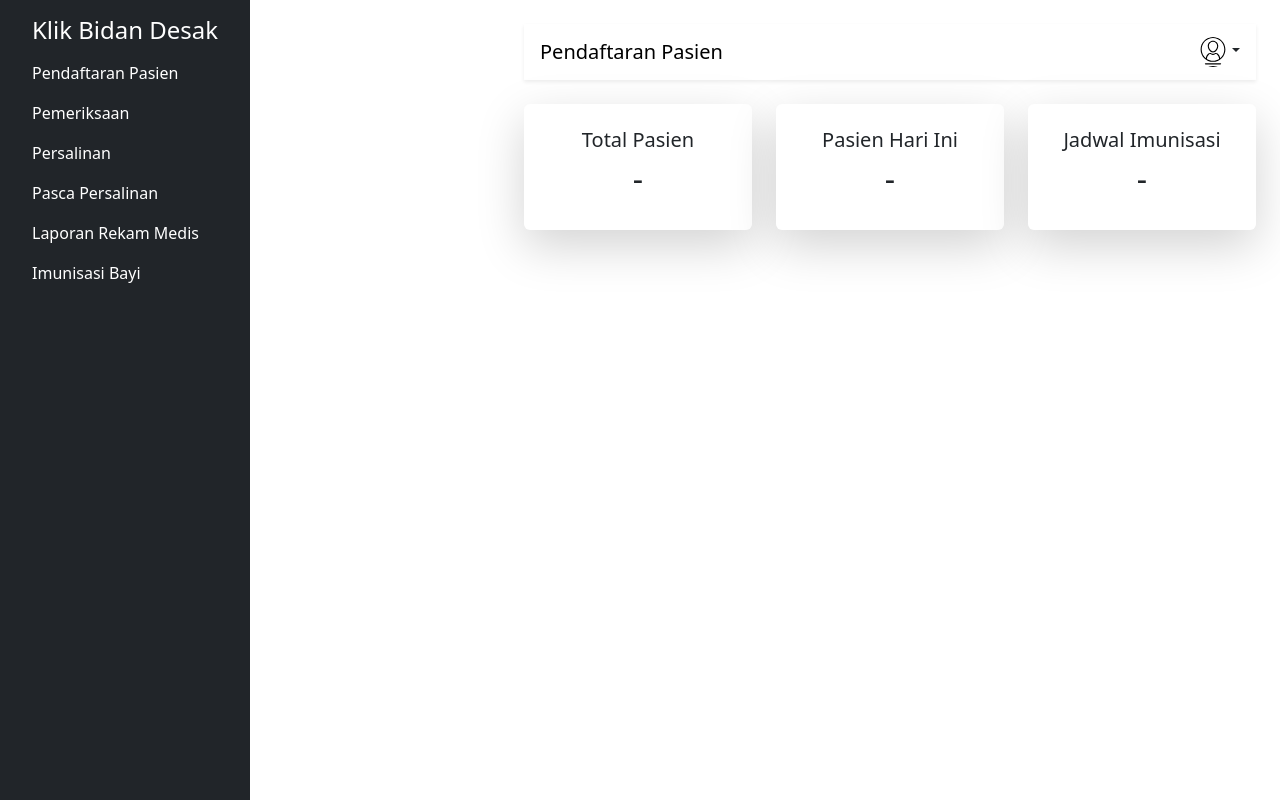
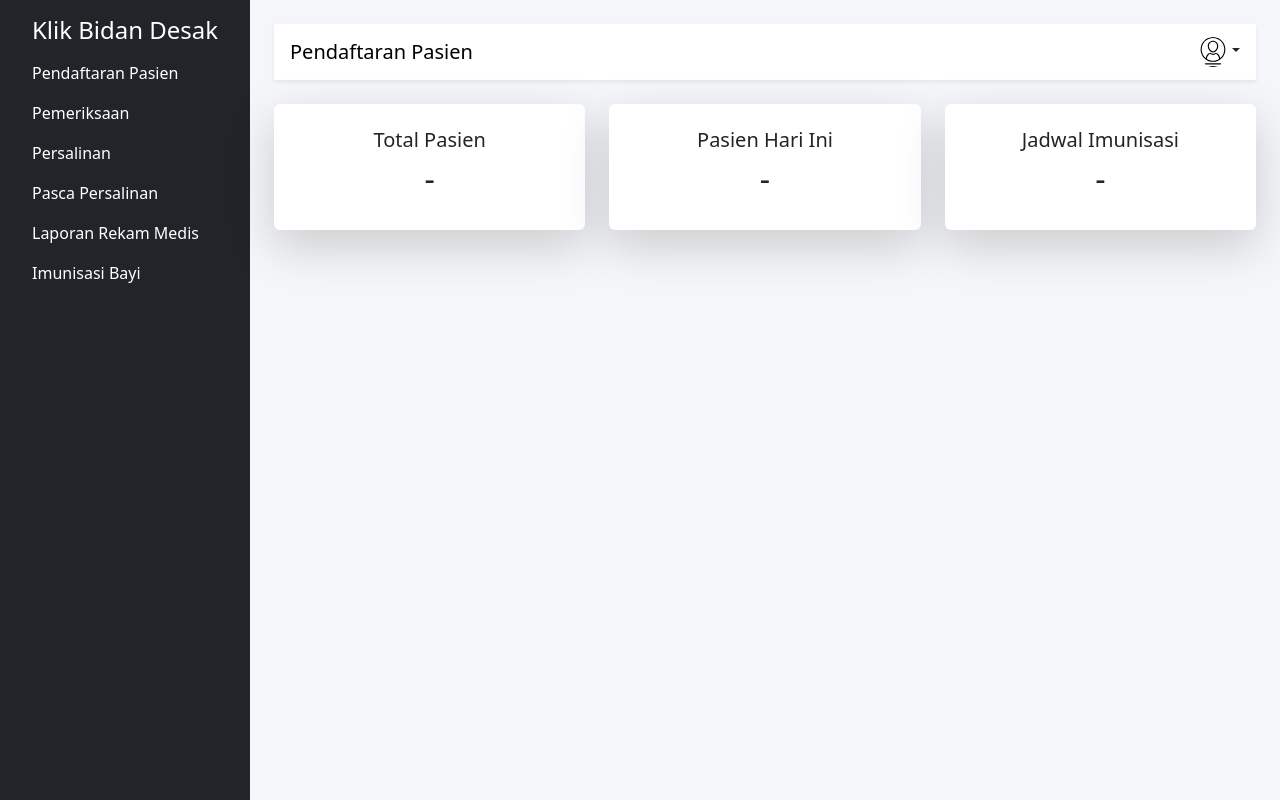
Before and after one commit to gzidrdwgk7/sibidandesakbali, a React (Vite) app: page /dashboard-bidan in a window 1280 px wide. Built offline with nearby package versions, Linux system fonts and the light colour scheme.

Commit message:
Memperbaiki panjang navbar

```diff
--- a/src/components/DashboardBidan.jsx
+++ b/src/components/DashboardBidan.jsx
@@ -35,7 +35,7 @@ const DashboardBidan = () => {
         </Nav.Link>
       </Nav>
 
-       <div className="flex-grow-1 p-4" style={{ marginLeft: '250px' }}>
+      <div className="flex-grow-1 p-4" style={{ backgroundColor: '#f4f6f9' }}>
                 <Navbar bg="white" className="mb-4 px-3 shadow-sm d-flex justify-content-between align-items-center">
                   <Navbar.Brand>Pendaftaran Pasien</Navbar.Brand>
                   <div className="position-relative">
```
Lines whose indentation alone changed are shown as unchanged.
